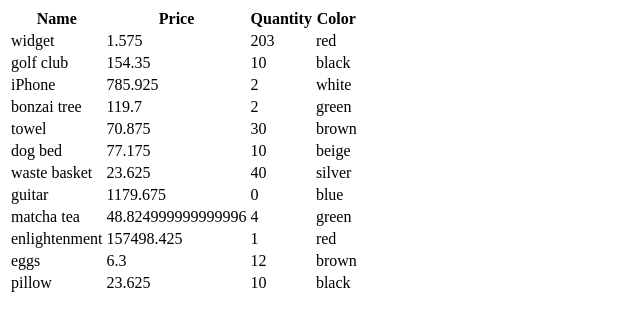
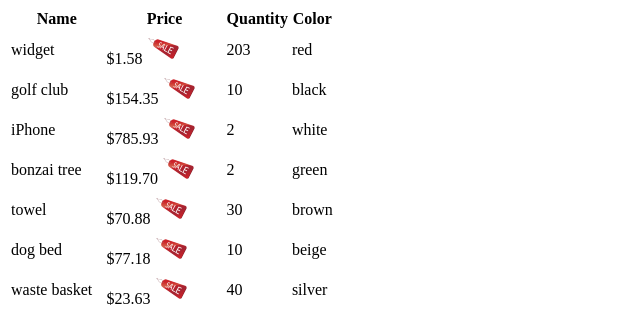
Before and after one commit to epm0131/shopular, a website: page index.html in a window 1280 px wide. Shown: the part 73-382 px from the top of the page, without its empty margins (0-640 px from the left). Drawn offline with nearby package versions, Linux system fonts and the light colour scheme.

Commit message:
I was able to add the picture beside the price

```diff
--- a/index.html
+++ b/index.html
@@ -24,7 +24,8 @@
         <tr ng-repeat='inventory in inven.items'>
           <!-- <td> {{ inventory.id }}</td> -->
           <td> {{ inventory.name }} </td>
-          <td> {{ ((inventory.price - inventory.discount) * inven.tax) }} </td>
+          <td> {{ ((inventory.price - inventory.discount) * inven.tax) | currency}}
+            <img src='pic/98350f05-sale_2.png'></td>
           <td> {{ inventory.quantity }} </td>
           <td> {{ inventory.color }} </td>
           <!-- <td> {{ inventory.discount }} </td> -->
```
Also changed, not shown: pic/98350f05-sale_2.png (added).
